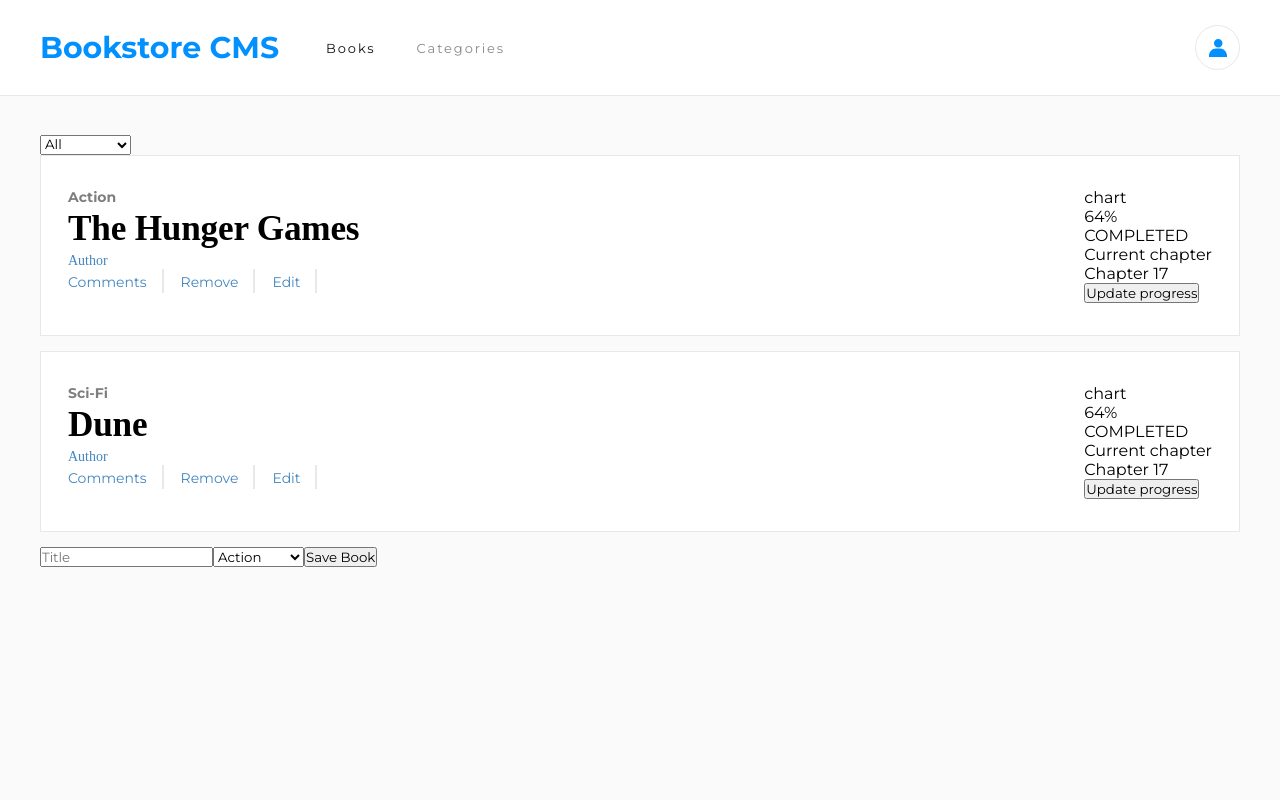
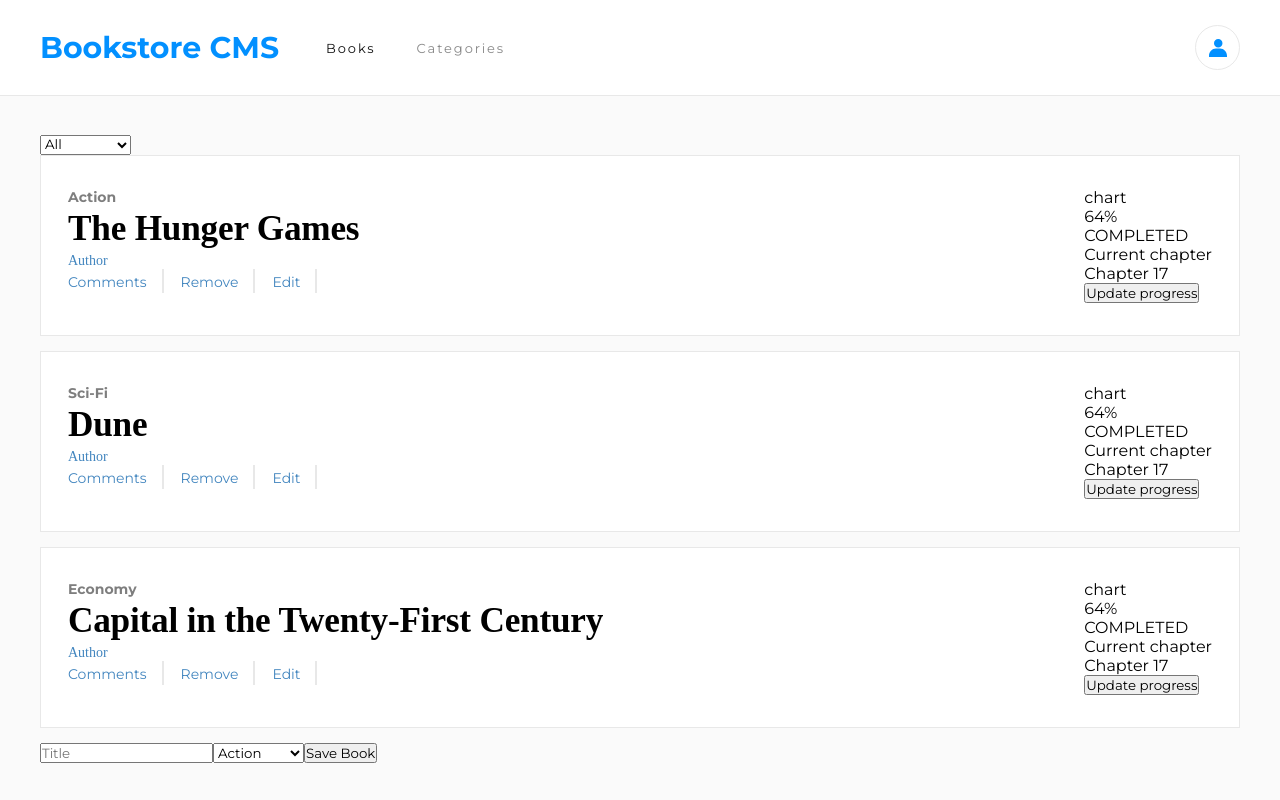
Before and after one commit to tigamadou/bookstore, a React (Create React App) app: page / in a window 1280 px wide. Built offline with nearby package versions, Linux system fonts and the light colour scheme.

Commit message:
default books edited

```diff
--- a/src/index.js
+++ b/src/index.js
@@ -8,10 +8,11 @@ import { createBook } from './actions/index';
 
 const store = storeReducer();
 
-const categories = ['Action', 'Biography', 'History', 'Horror', 'Kids', 'Learning', 'Sci-Fi'];
+const categories = ['Action', 'Biography', 'History', 'Horror', 'Kids', 'Learning', 'Sci-Fi', 'Economy'];
 
 store.dispatch(createBook({ id: Date.now(), title: 'The Hunger Games', category: categories[0] }));
-store.dispatch(createBook({ id: Date.now(), title: 'Dune', category: categories[6] }));
+store.dispatch(createBook({ id: Date.now() + 1, title: 'Dune', category: categories[6] }));
+store.dispatch(createBook({ id: Date.now() + 1, title: 'Capital in the Twenty-First Century', category: categories[7] }));
 
 ReactDOM.render(
   <Provider store={store}>
```
